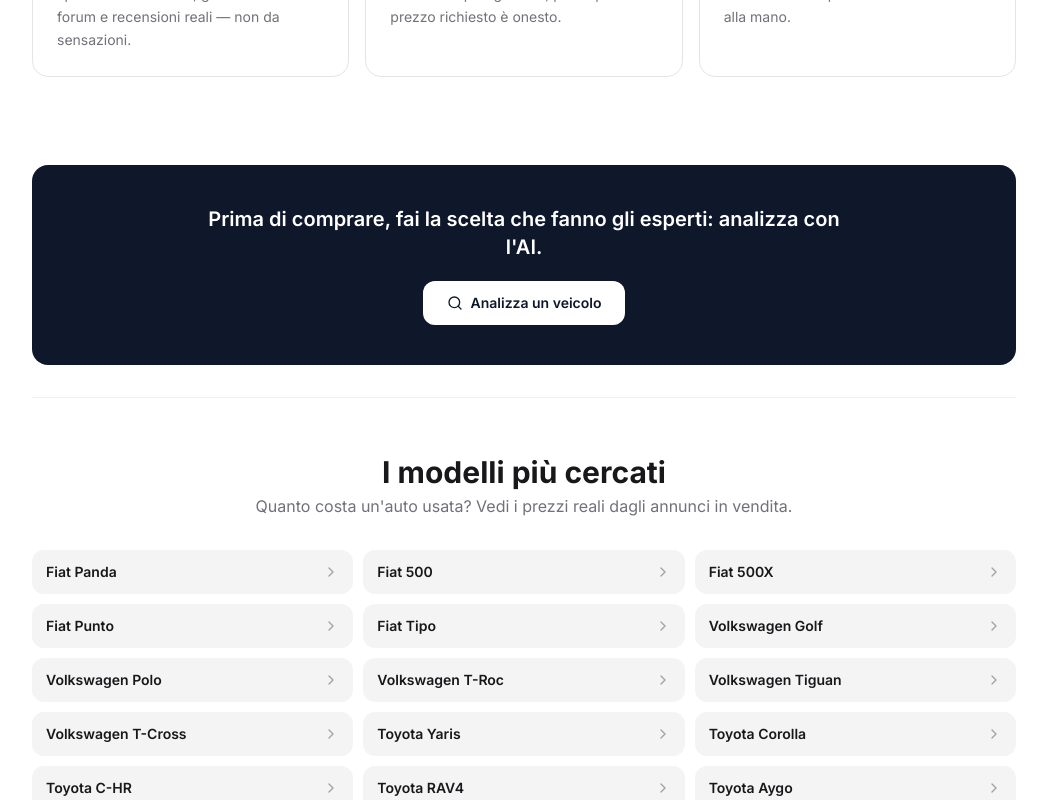
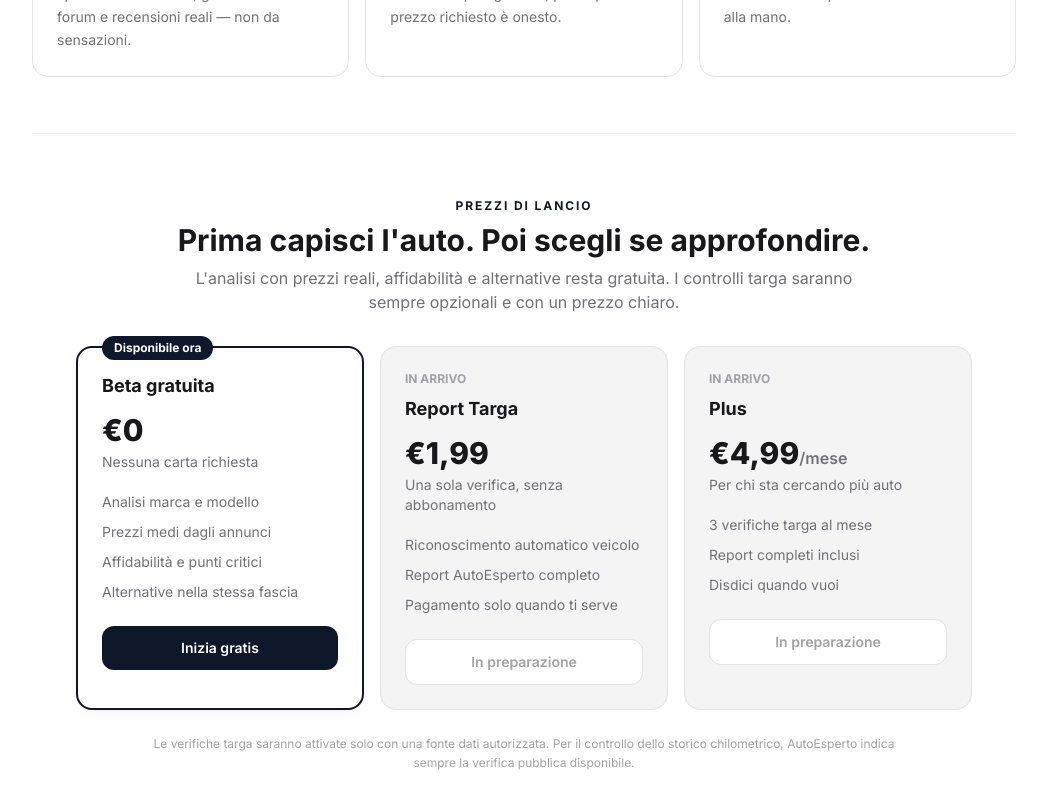
Before and after one commit to goosewebstore-cpu/autoesperto-api, a Next.js app in the folder apps/web/: page / in a window 1280 px wide. Shown: the part 1500-2300 px from the top of the page, without its empty margins (116-1163 px from the left). Built offline with nearby package versions, Linux system fonts and the light colour scheme; no server answers.

Commit message:
Add transparent launch pricing

```diff
--- a/apps/web/src/app/page.tsx
+++ b/apps/web/src/app/page.tsx
@@ -103,6 +103,7 @@
               <>
                 <a href="#come-funziona" className="hover:text-text-primary transition-colors">Come funziona</a>
                 <a href="#vantaggi" className="hover:text-text-primary transition-colors">Vantaggi</a>
+                <a href="#prezzi" className="hover:text-text-primary transition-colors">Prezzi</a>
               </>
             )}
           </nav>
@@ -214,6 +215,58 @@
             </section>
 
             {/* Ad slot (attivo solo se NEXT_PUBLIC_ADSENSE_CLIENT è configurato) */}
+            <section id="prezzi" className="py-12 md:py-16 border-t border-border/60">
+              <div className="text-center mb-8">
+                <p className="text-xs font-bold uppercase tracking-[0.16em] text-accent mb-2">Prezzi di lancio</p>
+                <h2 className="text-2xl md:text-3xl font-bold text-text-primary">Prima capisci l&apos;auto. Poi scegli se approfondire.</h2>
+                <p className="text-text-secondary mt-2 text-sm md:text-base max-w-2xl mx-auto">
+                  L&apos;analisi con prezzi reali, affidabilità e alternative resta gratuita. I controlli targa saranno sempre opzionali e con un prezzo chiaro.
+                </p>
+              </div>
+              <div className="grid md:grid-cols-3 gap-4 max-w-4xl mx-auto">
+                <div className="bg-white rounded-2xl border-2 border-accent p-6 relative shadow-card">
+                  <span className="absolute -top-3 left-6 rounded-full bg-accent px-3 py-1 text-xs font-bold text-white">Disponibile ora</span>
+                  <h3 className="font-bold text-text-primary text-lg">Beta gratuita</h3>
+                  <p className="mt-3 text-3xl font-extrabold text-text-primary">€0</p>
+                  <p className="text-sm text-text-secondary mt-1">Nessuna carta richiesta</p>
+                  <ul className="mt-5 space-y-2.5 text-sm text-text-secondary">
+                    <li>Analisi marca e modello</li>
+                    <li>Prezzi medi dagli annunci</li>
+                    <li>Affidabilità e punti critici</li>
+                    <li>Alternative nella stessa fascia</li>
+                  </ul>
+                  <a href="#ricerca" className="mt-6 inline-flex w-full items-center justify-center rounded-xl bg-accent px-4 py-3 text-sm font-semibold text-white hover:brightness-95 transition-colors">Inizia gratis</a>
+                </div>
+                <div className="bg-surface-2 rounded-2xl border border-border p-6">
+                  <div className="text-xs font-bold text-text-tertiary">IN ARRIVO</div>
+                  <h3 className="font-bold text-text-primary text-lg mt-2">Report Targa</h3>
+                  <p className="mt-3 text-3xl font-extrabold text-text-primary">€1,99</p>
+                  <p className="text-sm text-text-secondary mt-1">Una sola verifica, senza abbonamento</p>
+                  <ul className="mt-5 space-y-2.5 text-sm text-text-secondary">
+                    <li>Riconoscimento automatico veicolo</li>
+                    <li>Report AutoEsperto completo</li>
+                    <li>Pagamento solo quando ti serve</li>
+                  </ul>
+                  <div className="mt-6 text-center rounded-xl border border-border bg-white px-4 py-3 text-sm font-semibold text-text-tertiary">In preparazione</div>
+                </div>
+                <div className="bg-surface-2 rounded-2xl border border-border p-6">
+                  <div className="text-xs font-bold text-text-tertiary">IN ARRIVO</div>
+                  <h3 className="font-bold text-text-primary text-lg mt-2">Plus</h3>
+                  <p className="mt-3 text-3xl font-extrabold text-text-primary">€4,99<span className="text-base font-semibold text-text-secondary">/mese</span></p>
+                  <p className="text-sm text-text-secondary mt-1">Per chi sta cercando più auto</p>
+                  <ul className="mt-5 space-y-2.5 text-sm text-text-secondary">
+                    <li>3 verifiche targa al mese</li>
+                    <li>Report completi inclusi</li>
+                    <li>Disdici quando vuoi</li>
+                  </ul>
+                  <div className="mt-6 text-center rounded-xl border border-border bg-white px-4 py-3 text-sm font-semibold text-text-tertiary">In preparazione</div>
+                </div>
+              </div>
+              <p className="max-w-3xl mx-auto mt-6 text-center text-xs text-text-tertiary leading-relaxed">
+                Le verifiche targa saranno attivate solo con una fonte dati autorizzata. Per il controllo dello storico chilometrico, AutoEsperto indica sempre la verifica pubblica disponibile.
+              </p>
+            </section>
+
             <AdSlot slot="0000000000" className="mt-6" />
 
             {/* Trust strip */}
```
